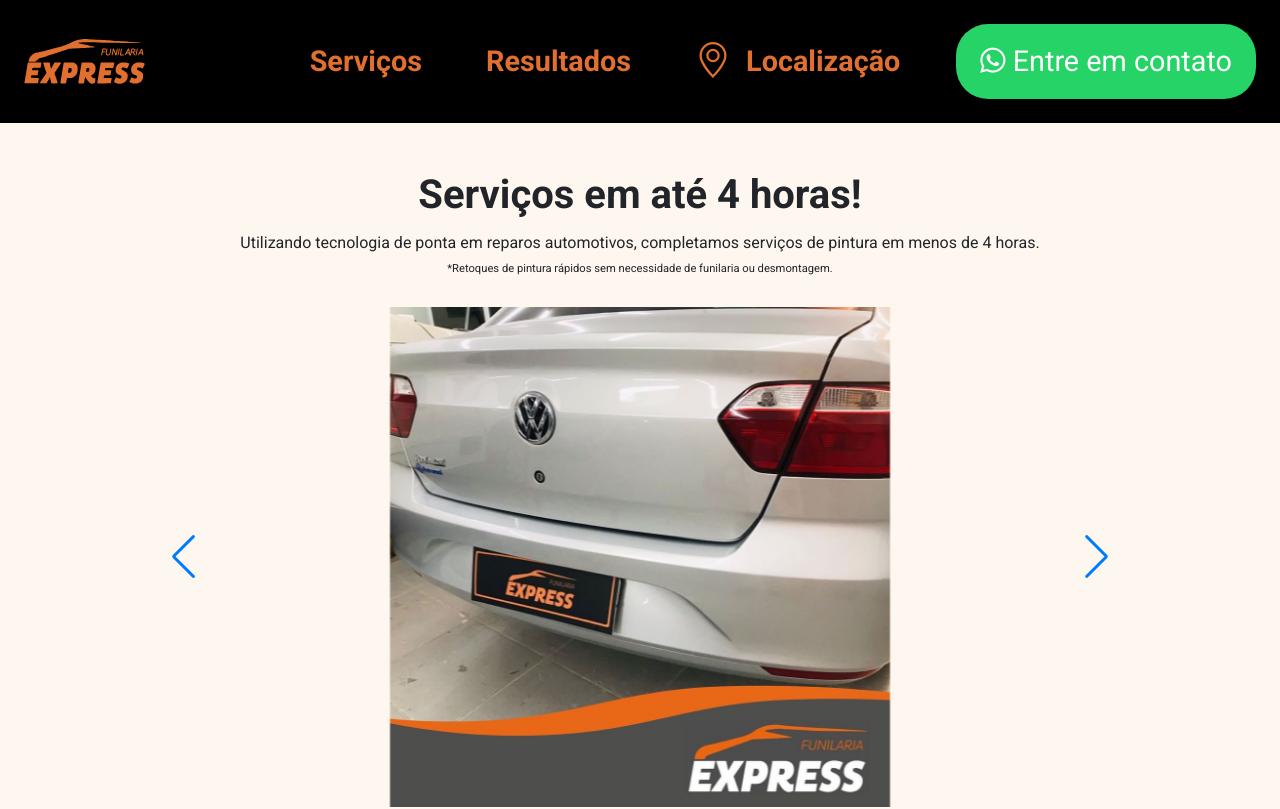
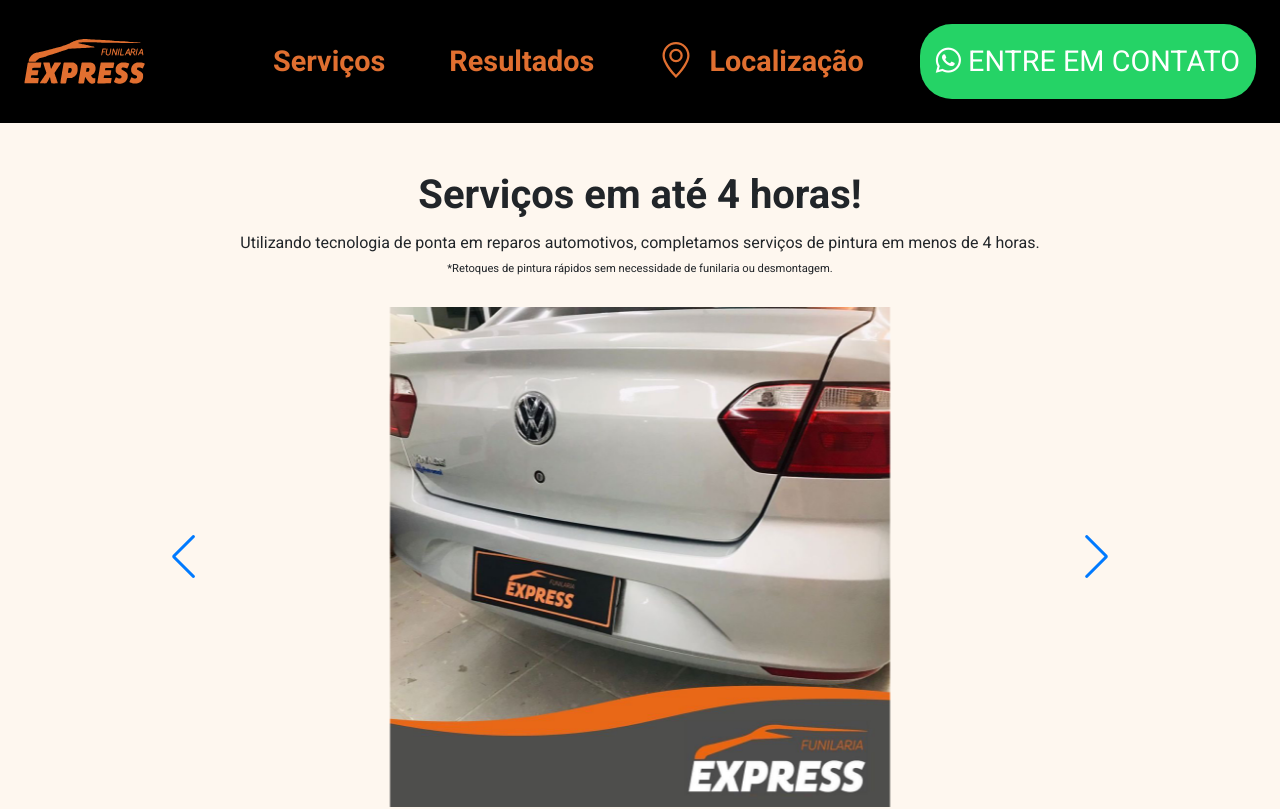
Before and after one commit to jcruz375/express_funilaria, a Vue app: page / in a window 1280 px wide. Shown: the top 809 px of the page. Built offline with nearby package versions, Linux system fonts and the light colour scheme.

Commit message:
ajuste btn wpp

```diff
--- a/src/sass/global.scss
+++ b/src/sass/global.scss
@@ -60,11 +60,12 @@ a {
   gap: 0.5rem;
   background: $greenWhatsApp;
   min-width: 100px;
-  padding: 0.5rem 1rem;
+  padding: 0.5rem;
   border-radius: 32px;
   font-weight: 400;
   color: #ffffff;
   border: none;
+  text-transform: uppercase;
   &::after {
     display: none;
   }
```
